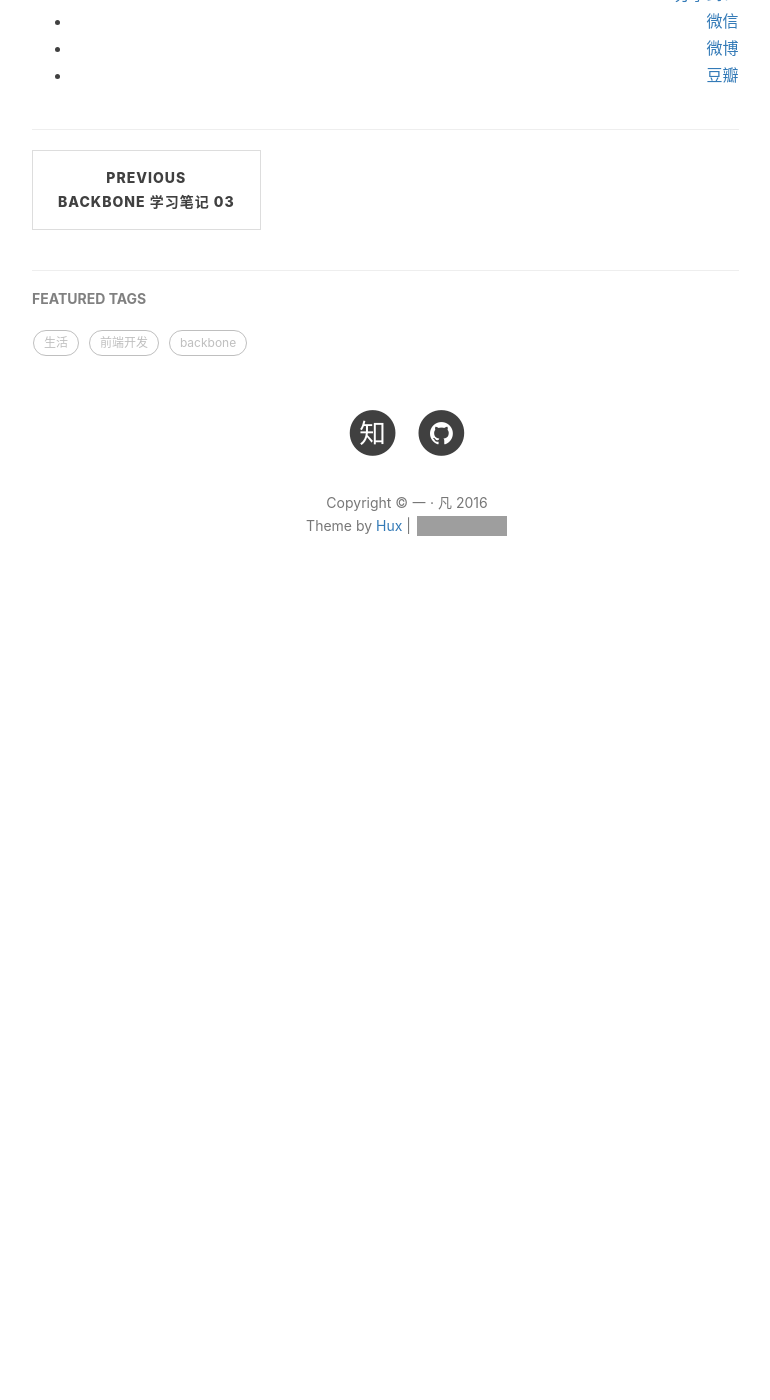
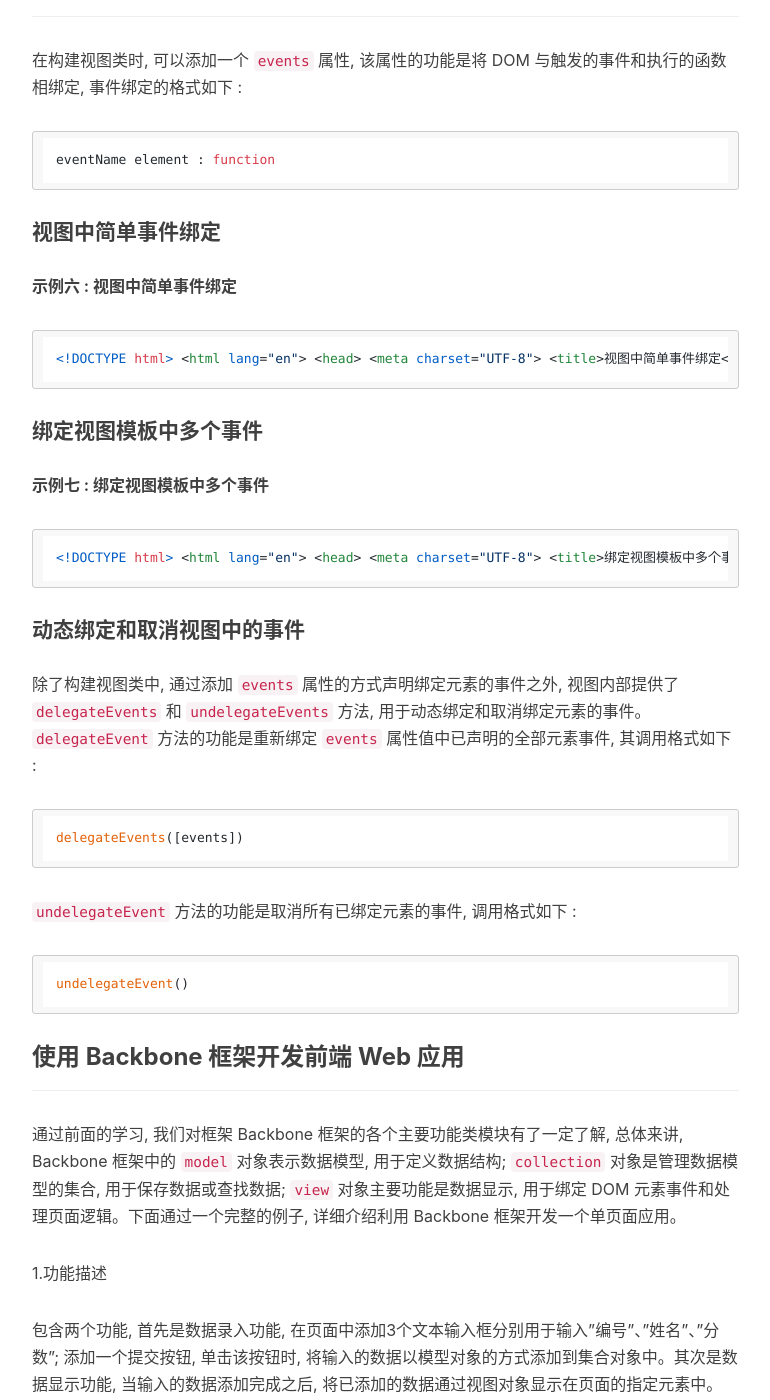
Before and after one commit to CherishLyf/CherishLyf.github.io, a Jekyll site: the page built from _posts/2016-04-15-backbone.markdown, in a window 1280 px wide and 1400 px high, scrolled down 3510 px. Shown: the whole window, without its empty margins (233-1003 px from the left). Built offline with Jekyll 4.4.1, drawn with Linux system fonts in a browser that asks for light colours; nearby versions of some CDN libraries; comment, search, counter and statistics services are not loaded; before the commit the page ends 4140 px from its top, so only the background shows below that; some of the changed text lies outside the part shown; grey boxes are pictures that could not be loaded.

Commit message:
Backbone 学习笔记

```diff
--- a/_posts/2016-04-15-backbone.markdown
+++ b/_posts/2016-04-15-backbone.markdown
@@ -42,7 +42,7 @@ tags:
     <html lang="en">
     <head>
         <meta charset="UTF-8">
-        <title>View 模块中的事件</title>
+        <title>通过视图对象添加 DOM 元素</title>
         <style>
         .cls_6{
           font-size: 12px;
@@ -183,3 +183,140 @@ tags:
     });
     var stuv = new stuView({ model : stus });
     stuv.render();
+
+### 视图中的元素事件
+
+---
+
+在构建视图类时, 可以添加一个 `events` 属性, 该属性的功能是将 DOM 与触发的事件和执行的函数相绑定, 事件绑定的格式如下 :
+
+    eventName element : function
+
+#### 视图中简单事件绑定
+
+**示例六 : 视图中简单事件绑定**
+
+    <!DOCTYPE html>
+    <html lang="en">
+    <head>
+        <meta charset="UTF-8">
+        <title>视图中简单事件绑定</title>
+        <style>
+        body{
+          font-size: 12px;
+        }
+        div{
+          width: 260px;
+          padding: 5px;
+        }
+        .changed{
+          border: 1px solid #555;
+        }
+        </style>
+        <script src="http://apps.bdimg.com/libs/jquery/1.9.0/jquery.min.js"></script>
+        <script src="http://apps.bdimg.com/libs/underscore.js/1.7.0/underscore-min.js"></script>
+        <script src="http://apps.bdimg.com/libs/backbone.js/1.0.0/backbone-min.js"></script>
+    </head>
+    <body>
+    <script>
+      var stuView = Backbone.View.extend({
+        el : $("body"),
+        initialize : function(){
+          this.render();
+        },
+        render : function(){
+          this.$el.append("<div id='backbone'>Backbone是构建前端MVC的利器</div>");
+        },
+        events : {
+          "click div#backbone" : "togcls"
+        },
+        togcls : function(){
+          $("#backbone").toggleClass("changed");
+        }
+      });
+      var stuv = new stuView();
+    </script>
+    </body>
+    </html>
+
+#### 绑定视图模板中多个事件
+
+**示例七 : 绑定视图模板中多个事件**
+
+    <!DOCTYPE html>
+    <html lang="en">
+    <head>
+        <meta charset="UTF-8">
+        <title>绑定视图模板中多个事件</title>
+        <style>
+        body{
+          font-size: 12px;
+        }
+        div{
+          width: 260px;
+          padding: 5px;
+        }
+        .changed{
+          border: 1px solid #555;
+        }
+        </style>
+        <script src="http://apps.bdimg.com/libs/jquery/1.9.0/jquery.min.js"></script>
+        <script src="http://apps.bdimg.com/libs/underscore.js/1.7.0/underscore-min.js"></script>
+        <script src="http://apps.bdimg.com/libs/backbone.js/1.0.0/backbone-min.js"></script>
+    </head>
+    <body>
+    <div id="main"></div>
+    <script type="text/template" id="main-tpl">
+      <div id="backbone"><%= mess %></div>
+      <input type="button" value="点击一下" id="btnshow" />
+    </script>
+    <script>
+    var stuView = Backbone.View.extend({
+      el : $("#main"),
+      initialize : function() {
+        this.template = _.template($("#main-tpl").html());
+        this.render();
+      },
+      render :function(){
+        this.$el.html(this.template({ mess : "Backbone是构建前端MVC的利器" }))
+      },
+      events : {
+        "click #backbone" : "togglecls",
+        "click #btnshow" : "toggleshow"
+      },
+      togglecls : function(){
+        $("#backbone").toggleClass("changed");
+      },
+      toggleshow : function(){
+        $("#backbone").toggle();
+      }
+    });
+    var stuv = new stuView();
+    </script>
+    </body>
+    </html>
+
+#### 动态绑定和取消视图中的事件
+
+除了构建视图类中, 通过添加 `events` 属性的方式声明绑定元素的事件之外, 视图内部提供了 `delegateEvents` 和 `undelegateEvents` 方法, 用于动态绑定和取消绑定元素的事件。<br>
+`delegateEvent` 方法的功能是重新绑定 `events` 属性值中已声明的全部元素事件, 其调用格式如下 :
+
+    delegateEvents([events])
+
+`undelegateEvent` 方法的功能是取消所有已绑定元素的事件, 调用格式如下 :
+
+    undelegateEvent()
+
+### 使用 Backbone 框架开发前端 Web 应用
+
+---
+
+通过前面的学习, 我们对框架 Backbone 框架的各个主要功能类模块有了一定了解, 总体来讲, Backbone 框架中的 `model` 对象表示数据模型, 用于定义数据结构; `collection` 对象是管理数据模型的集合, 用于保存数据或查找数据; `view` 对象主要功能是数据显示, 用于绑定 DOM 元素事件和处理页面逻辑。下面通过一个完整的例子, 详细介绍利用 Backbone 框架开发一个单页面应用。
+
+1.功能描述
+
+包含两个功能, 首先是数据录入功能, 在页面中添加3个文本输入框分别用于输入"编号"、"姓名"、"分数"; 添加一个提交按钮, 单击该按钮时, 将输入的数据以模型对象的方式添加到集合对象中。其次是数据显示功能, 当输入的数据添加完成之后, 将已添加的数据通过视图对象显示在页面的指定元素中。
+
+2.实现代码
+
+[代码演示](http://jsbin.com/guporivole/edit?output)
```
Also changed, not shown: _posts/2016-04-18-backbone.markdown (added, +67 -0 lines).
